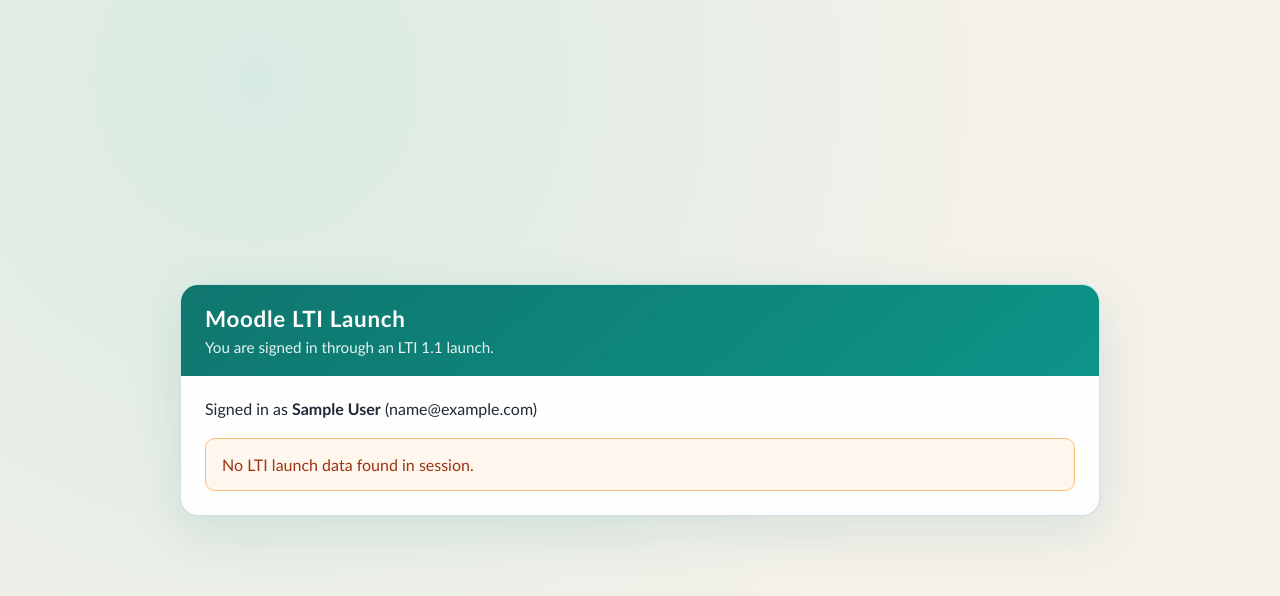
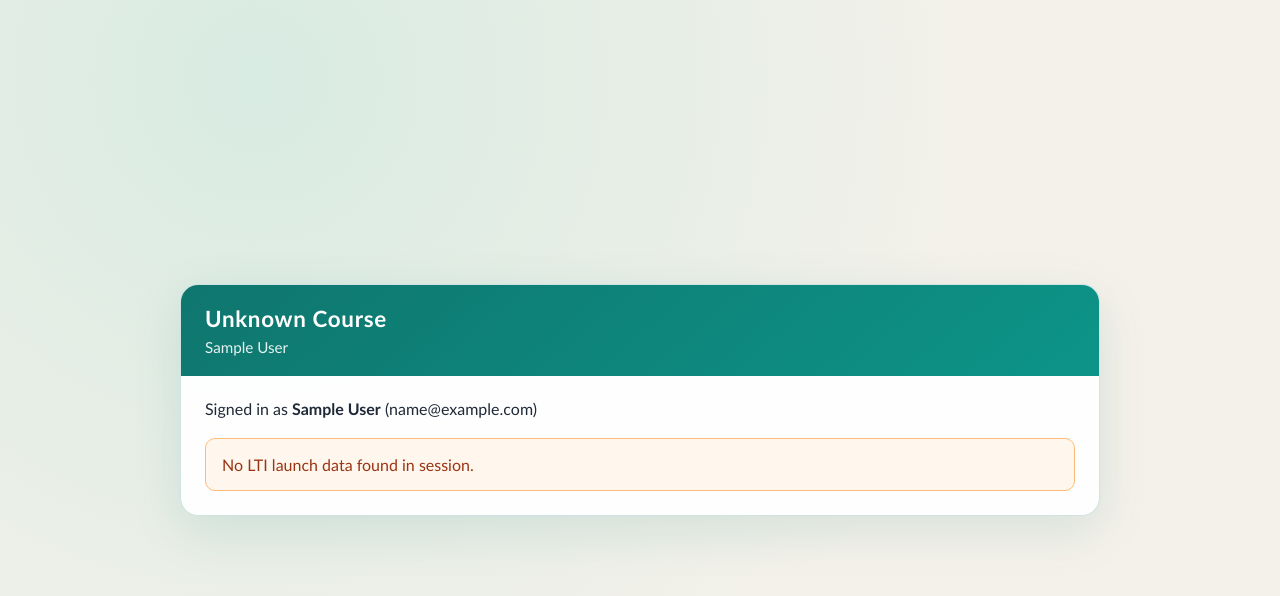
Before and after one commit to frautn/owui-lti1.1-manager, a Django app: page / in a window 1280 px wide. Shown: the top 596 px of the page. Run offline with Django 5.2, Linux system fonts and the light colour scheme; the visitor is signed in with stand-in values (Sample User, id 1).

Commit message:
Title and header.

```diff
--- a/app/templates/app/base.html
+++ b/app/templates/app/base.html
@@ -3,7 +3,7 @@
 <head>
   <meta charset="UTF-8">
   <meta name="viewport" content="width=device-width, initial-scale=1.0">
-  <title>LTI Launch Home</title>
+  <title>OWUI(lti) Mgr</title>
   <style>
     :root {
       --bg-1: #f4f1ea;
--- a/app/templates/app/home.html
+++ b/app/templates/app/home.html
@@ -2,8 +2,8 @@
 
 {% block content %}
     <header>
-      <h1>Moodle LTI Launch</h1>
-      <p>You are signed in through an LTI 1.1 launch.</p>
+      <h1>{{ course_title }}</h1>
+      <p>{{ user.get_full_name|default:user.username }}</p>
     </header>
     <section class="content">
       <p class="meta">
--- a/app/views.py
+++ b/app/views.py
@@ -85,5 +85,6 @@ def home_view(request: HttpRequest):
 		{
 			'launch_data': launch_data,
 			'user': request.user,
+			'course_title': launch_data.get('context_title', 'Unknown Course'),
 		},
 	)
```
